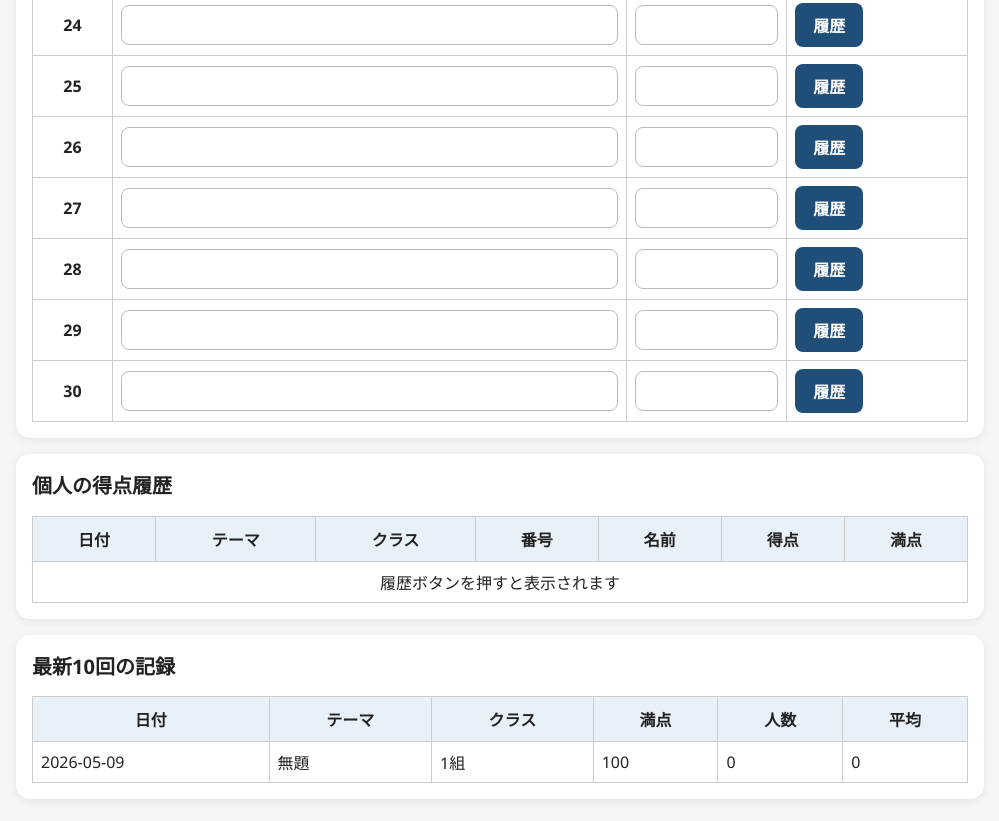
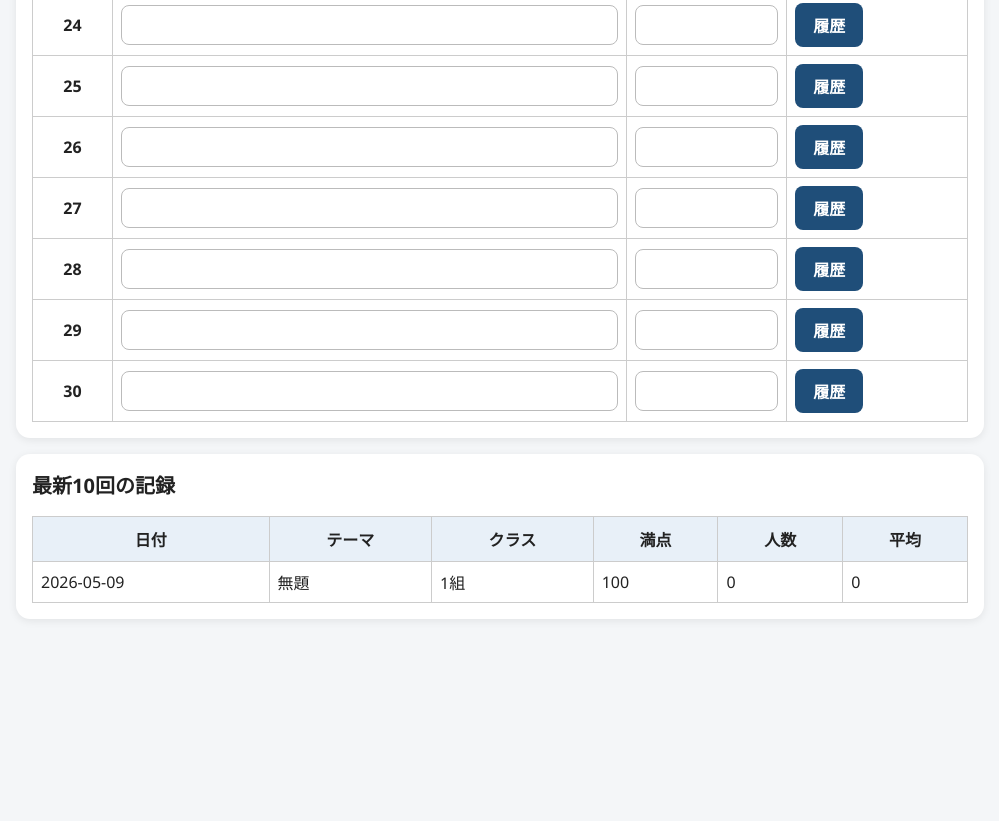
Before and after one commit to oita-joho/tokumori, a plain HTML site: page index.html in a window 1280 px wide. Shown: the part 1961-2782 px from the top of the page, without its empty margins (140-1139 px from the left). After the commit the page ends 2612 px from the top, so only its background shows below. Drawn offline with Linux system fonts and the light colour scheme.

Commit message:
Update index.html

```diff
--- a/index.html
+++ b/index.html
@@ -10,7 +10,7 @@
   <div class="app">
     <header>
       <h1>得点集計</h1>
-      <p>クラスごとの人数を設定して、得点を保存できます</p>
+      <p>クラスごとの人数を設定して、得点と履歴を確認できます</p>
     </header>
 
     <section class="card">
@@ -69,43 +69,24 @@
 
     <section class="card">
       <h2>得点入力</h2>
+      <div class="table-wrap">
         <table>
           <thead>
             <tr>
               <th>番号</th>
               <th>名前</th>
-            <th>得点</th>
-            <th>履歴</th>
+              <th>今回の得点</th>
+              <th>過去10回</th>
             </tr>
           </thead>
           <tbody id="scoreBody"></tbody>
         </table>
-    </section>
-
-    <section class="card">
-      <h2 id="studentHistoryTitle">個人の得点履歴</h2>
-      <table>
-        <thead>
-          <tr>
-            <th>日付</th>
-            <th>テーマ</th>
-            <th>クラス</th>
-            <th>番号</th>
-            <th>名前</th>
-            <th>得点</th>
-            <th>満点</th>
-          </tr>
-        </thead>
-        <tbody id="studentHistoryBody">
-          <tr>
-            <td colspan="7" style="text-align:center;">履歴ボタンを押すと表示されます</td>
-          </tr>
-        </tbody>
-      </table>
+      </div>
     </section>
 
     <section class="card">
       <h2>最新10回の記録</h2>
+      <div class="table-wrap">
         <table>
           <thead>
             <tr>
@@ -119,6 +100,7 @@
           </thead>
           <tbody id="historyBody"></tbody>
         </table>
+      </div>
     </section>
   </div>
 
```
Lines whose indentation alone changed are shown as unchanged.
